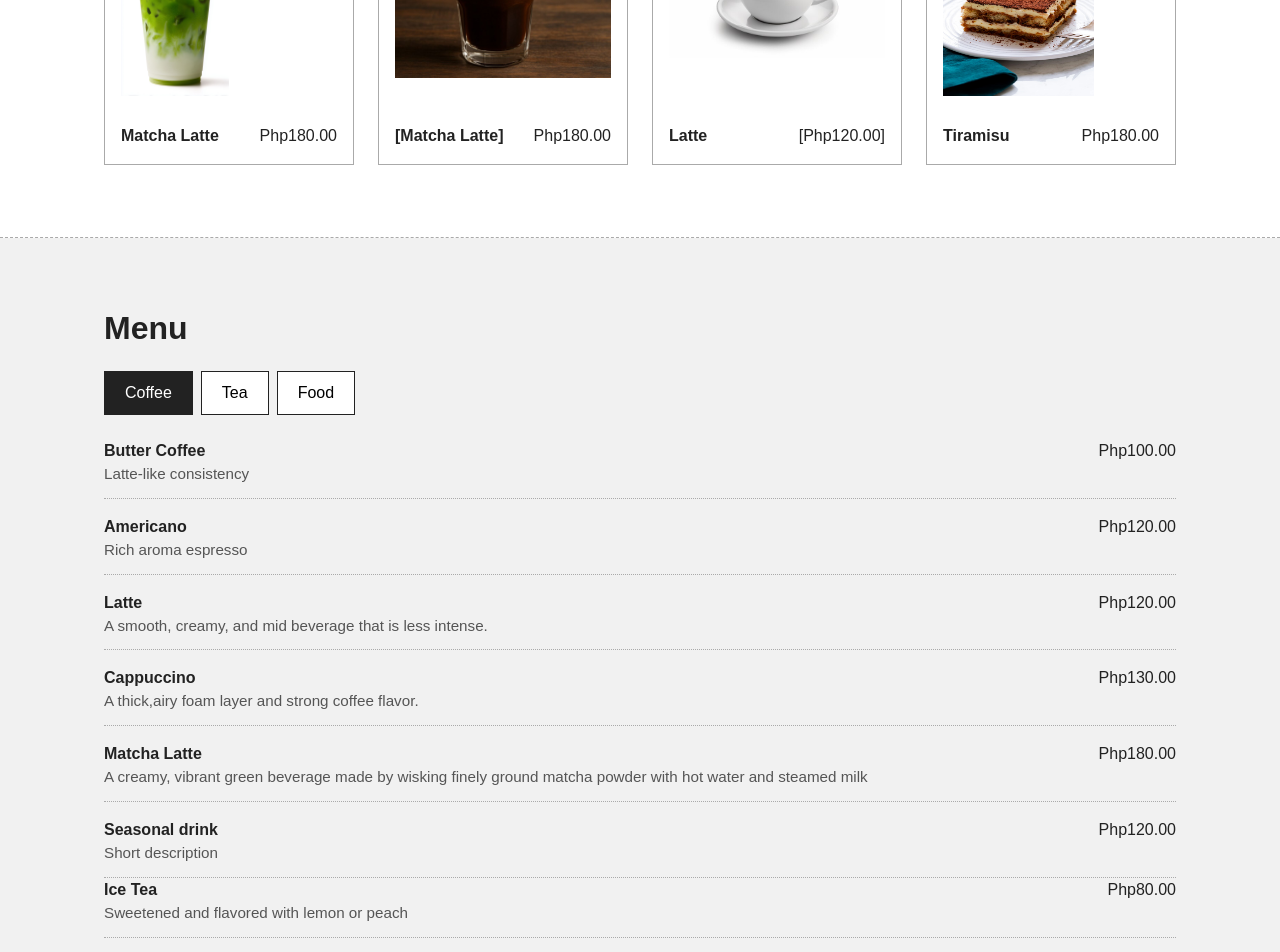
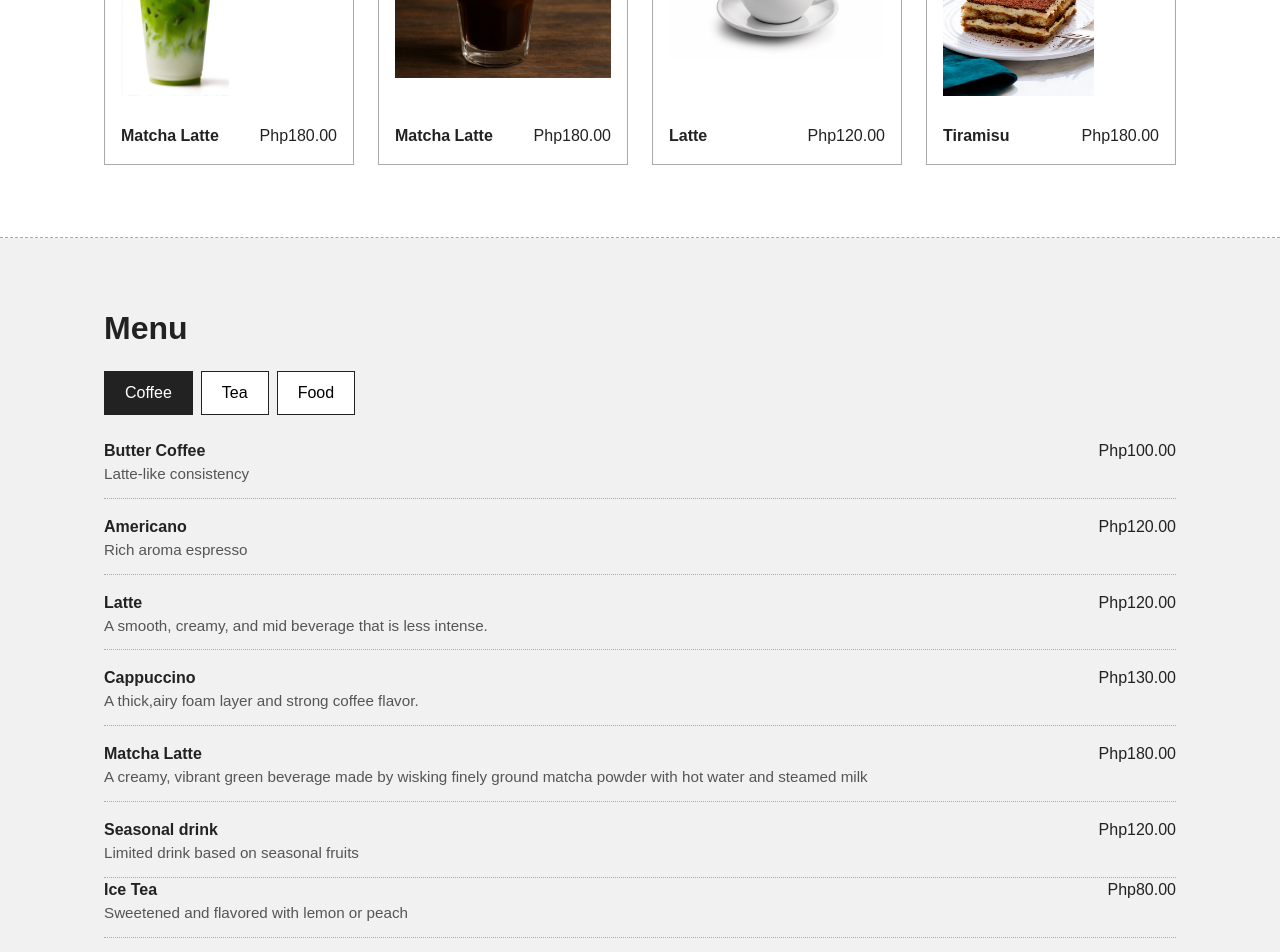
Before and after one commit to 20183692-byte/Checking3_Jovero, a plain HTML site: page index.html in a window 1280 px wide. Shown: the part 980-1932 px from the top of the page. Drawn offline with Linux system fonts and the light colour scheme.

Commit message:
Update index.html

```diff
--- a/index.html
+++ b/index.html
@@ -107,7 +107,7 @@
     <div class="ph logo"><img src="assests/images/JohnAct1.jpg" height="30%" width="100%" border-radius="360%"></div>
     <nav aria-label="Main">
       <ul>
-        <li><a href="#menu">>Menu</a></li></font-style>
+        <li><a href="#menu">Menu</a></li></font-style>
         <li><a href="#beans">Beans</a></li>
         <li><a href="#story">Our story</a></li>
         <li><a href="#visit">Visit</a></li>
@@ -148,12 +148,12 @@
         </article>
         <article class="card">
           <div class="ph" style="height:180px"><span><img src="assests/images/Espresso.jpg" width="100%""></span></div>
-          <div class="row"><strong>[Matcha Latte]</strong><span>Php180.00</span></div>
+          <div class="row"><strong>Matcha Latte</strong><span>Php180.00</span></div>
 
         </article>
         <article class="card">
           <div class="ph" style="height:180px"><span><img src="assests/images/latte1.jpg" width="100%"></span></div>
-          <div class="row"><strong>Latte</strong><span>[Php120.00]</span></div>
+          <div class="row"><strong>Latte</strong><span>Php120.00</span></div>
 
         </article>
         <article class="card">
@@ -181,7 +181,7 @@
         <div class="menu-item"><div class="row"><strong>Latte</strong><span>Php120.00</span></div><p>A smooth, creamy, and mid beverage that is less intense.</p></div>
         <div class="menu-item"><div class="row"><strong>Cappuccino</strong><span>Php130.00</span></div><p>A thick,airy foam layer and strong coffee flavor.</p></div>
         <div class="menu-item"><div class="row"><strong>Matcha Latte</strong><span>Php180.00</span></div><p>A creamy, vibrant green beverage made by wisking finely ground matcha powder with hot water and steamed milk</p></div>
-        <div class="menu-item"><div class="row"><strong>Seasonal drink</strong><span>Php120.00</span></div><p>Short description</p></div>
+        <div class="menu-item"><div class="row"><strong>Seasonal drink</strong><span>Php120.00</span></div><p>Limited drink based on seasonal fruits</p></div>
       </div>
       <div class="menu-list" id="tab-tea" hidden>
         <div class="menu-item"><div class="row"><strong>Ice Tea</strong><span>Php80.00</span></div><p>Sweetened and flavored with lemon or peach</p></div>
```
